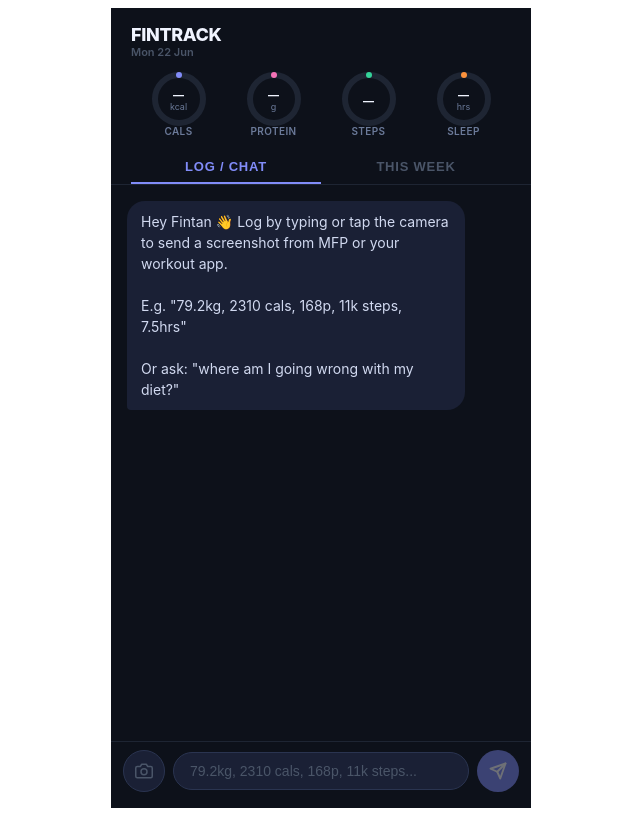
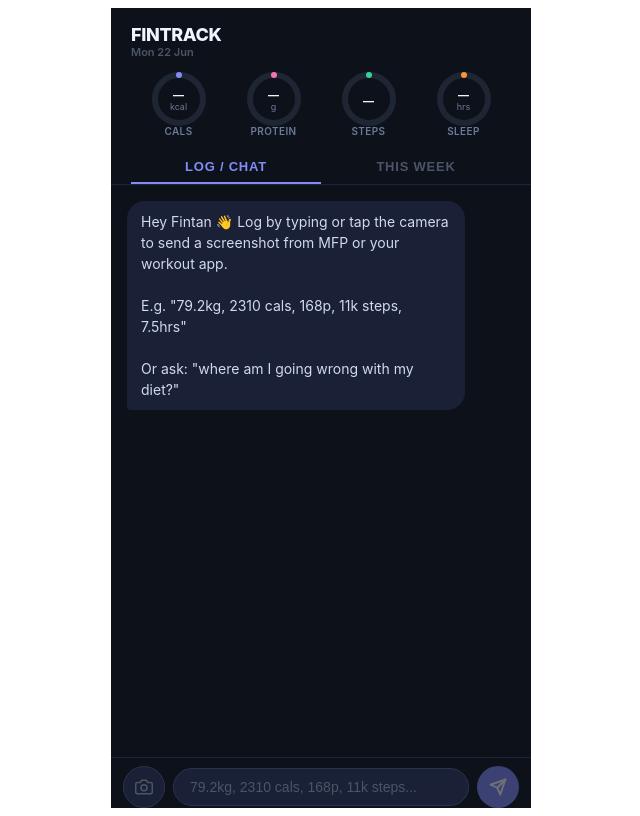
Before and after one commit to thefint/finttrax, a React (Vite) app: page / in a window 1280 px wide. Shown: the whole page, without its empty margins (319-959 px from the left). Built offline with nearby package versions, Linux system fonts and the light colour scheme.

Commit message:
Adjust padding for bottom safe area in App component

```diff
--- a/src/App.jsx
+++ b/src/App.jsx
@@ -539,7 +539,7 @@
             </div>
           )}
 
-          <div style={{ flexShrink: 0, padding: "8px 12px 16px", borderTop: "1px solid #1e2533", display: "flex", gap: 8, alignItems: "center" }}>
+        <div style={{ flexShrink: 0, padding: "8px 12px env(safe-area-inset-bottom, 16px)", borderTop: "1px solid #1e2533", display: "flex", gap: 8, alignItems: "center" }}>
             <input ref={fileInputRef} type="file" accept="image/*" onChange={handleFileChange} style={{ display: "none" }} />
             <button onClick={() => fileInputRef.current?.click()} disabled={loading} style={{
               background: "#1a2035", border: "1px solid #2a3450", borderRadius: "50%",
```
